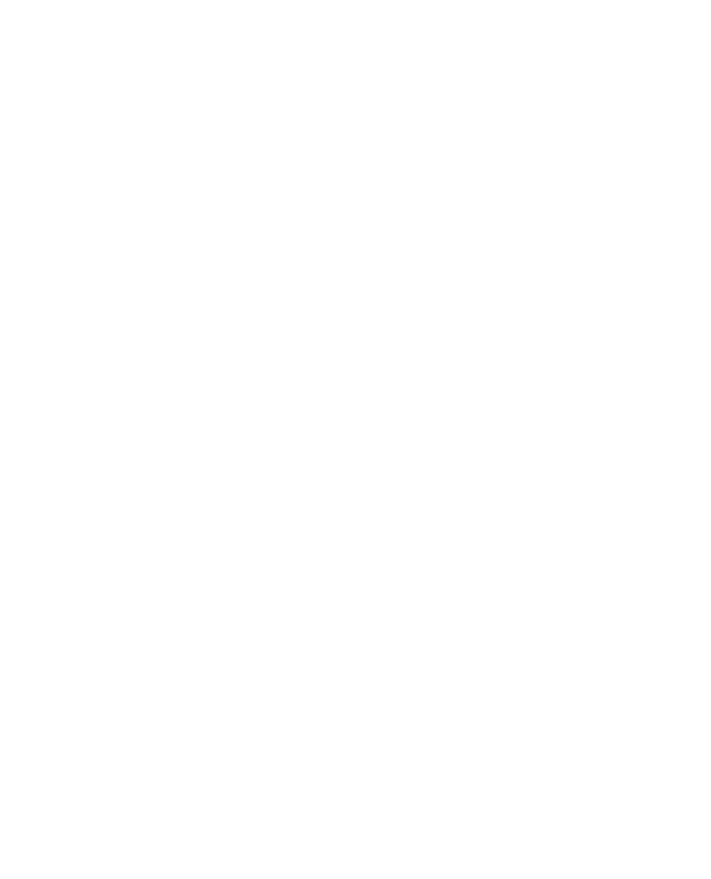
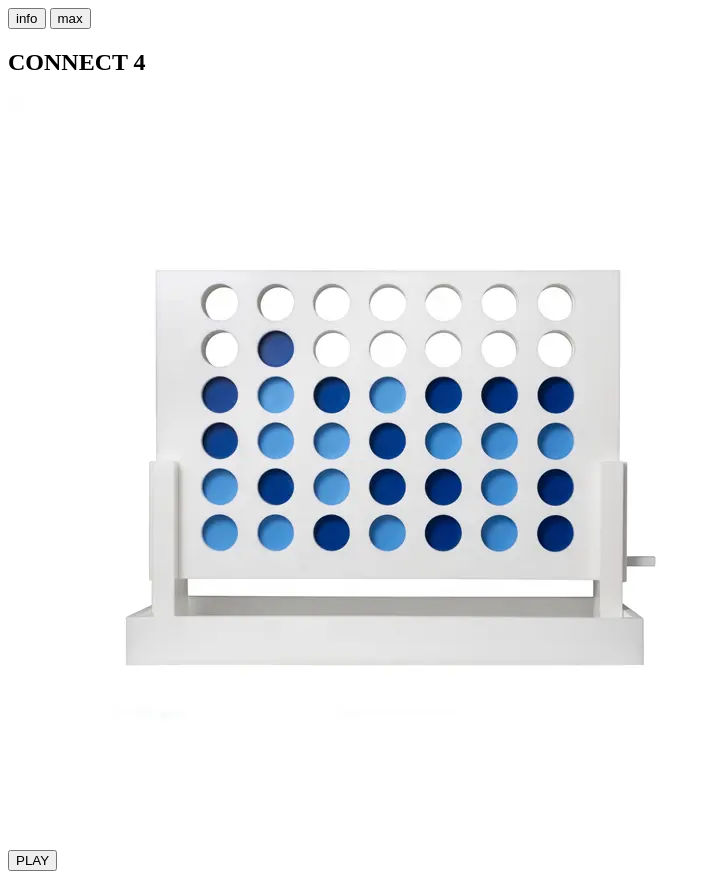
Before and after one commit to pettersongrande/connectFour, a plain HTML site: page index.html in a window 1280 px wide. Shown: the whole page, without its empty margins (0-711 px from the left). Before the commit the page ends 800 px from the top, so only its background shows below. Drawn offline with Linux system fonts and the light colour scheme.

Commit message:
Index HTML page has been created.

```diff
--- a/index.html
+++ b/index.html
@@ -3,9 +3,34 @@
 <head>
     <meta charset="UTF-8">
     <meta name="viewport" content="width=device-width, initial-scale=1.0">
+    <link rel="stylesheet" href="style.css">
+
     <title>Connect Four</title>
+
 </head>
 <body>
+
+<div>
+    <button>info</button>
+    <button>max</button>
+</div>
+
+<section>
+
+    <h1>CONNECT 4</h1>
+
+    <div>
+        <img src="imgs/connectfourgame.png">
+    </div>
+
+    <button>PLAY</button>
+
+</section>
+
+
+
+
+
 
 
 
--- a/style.css
+++ b/style.css
@@ -0,0 +1 @@
+/* INDEX PAGE */
```
Also changed, not shown: imgs/connectfourgame.png (added), 1 other file.
